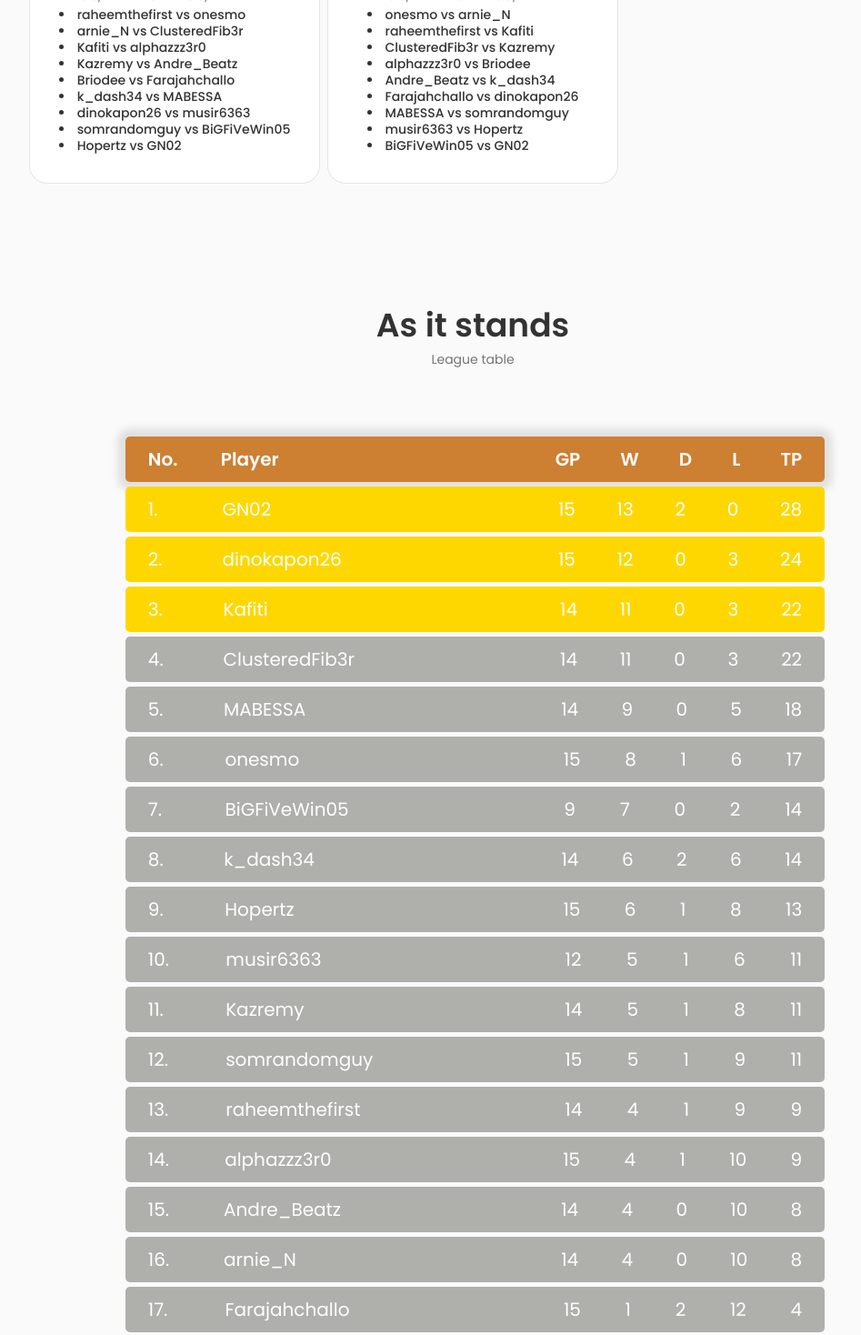
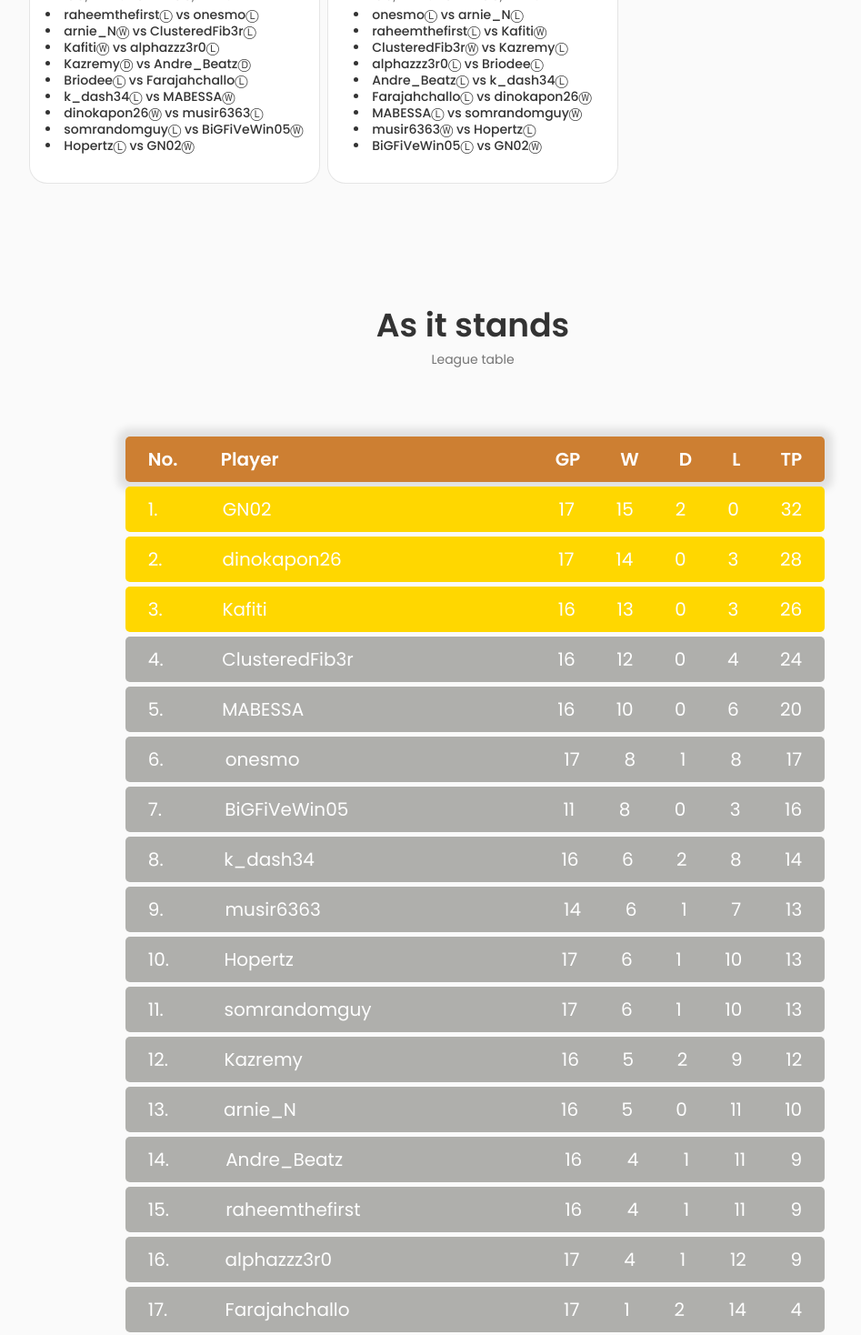
Before and after one commit to swahili-chess/swahilichess, a React (Create React App) app: page / in a window 1280 px wide. Shown: the part 3180-4648 px from the top of the page at 91% size, without its empty margins (120-1067 px from the left). Built offline with nearby package versions, Linux system fonts and the light colour scheme; no server answers.

Commit message:
Update meta tag content

```diff
--- a/src/components/league/Table.jsx
+++ b/src/components/league/Table.jsx
@@ -20,180 +20,180 @@ const Table = () => {
                             <li class="table-row1">
                                 <div class="col col-1">1.</div>
                                 <div class="col col-2">GN02</div>
-                                <div class="col col-3">15</div>
-                                <div class="col col-4">13</div>
+                                <div class="col col-3">17</div>
+                                <div class="col col-4">15</div>
                                 <div class="col col-5">2</div>
                                 <div class="col col-6">0</div>
-                                <div class="col col-7">28</div>
+                                <div class="col col-7">32</div>
                             </li>
 
                             <li class="table-row1">
                                 <div class="col col-1">2.</div>
                                 <div class="col col-2">dinokapon26</div>
-                                <div class="col col-3">15</div>
-                                <div class="col col-4">12</div>
+                                <div class="col col-3">17</div>
+                                <div class="col col-4">14</div>
                                 <div class="col col-5">0</div>
                                 <div class="col col-6">3</div>
-                                <div class="col col-7">24</div>
+                                <div class="col col-7">28</div>
                             </li>
 
                             <li class="table-row1">
                                 <div class="col col-1">3.</div>
                                 <div class="col col-2">Kafiti</div>
-                                <div class="col col-3">14</div>
-                                <div class="col col-4">11</div>
+                                <div class="col col-3">16</div>
+                                <div class="col col-4">13</div>
                                 <div class="col col-5">0</div>
                                 <div class="col col-6">3</div>
-                                <div class="col col-7">22</div>
+                                <div class="col col-7">26</div>
                             </li>
 
                             <li class="table-row">
                                 <div class="col col-1">4.</div>
                                 <div class="col col-2">ClusteredFib3r</div>
-                                <div class="col col-3">14</div>
-                                <div class="col col-4">11</div>
+                                <div class="col col-3">16</div>
+                                <div class="col col-4">12</div>
                                 <div class="col col-5">0</div>
-                                <div class="col col-6">3</div>
-                                <div class="col col-7">22</div>
+                                <div class="col col-6">4</div>
+                                <div class="col col-7">24</div>
                             </li>
 
                             <li class="table-row">
                                 <div class="col col-1">5.</div>
                                 <div class="col col-2">MABESSA</div>
-                                <div class="col col-3">14</div>
-                                <div class="col col-4">9</div>
+                                <div class="col col-3">16</div>
+                                <div class="col col-4">10</div>
                                 <div class="col col-5">0</div>
-                                <div class="col col-6">5</div>
-                                <div class="col col-7">18</div>
+                                <div class="col col-6">6</div>
+                                <div class="col col-7">20</div>
                             </li>
 
                             <li class="table-row">
                                 <div class="col col-1">6.</div>
                                 <div class="col col-2">onesmo</div>
-                                <div class="col col-3">15</div>
+                                <div class="col col-3">17</div>
                                 <div class="col col-4">8</div>
                                 <div class="col col-5">1</div>
-                                <div class="col col-6">6</div>
+                                <div class="col col-6">8</div>
                                 <div class="col col-7">17</div>
                             </li>
 
                             <li class="table-row">
                                 <div class="col col-1">7.</div>
                                 <div class="col col-2">BiGFiVeWin05</div>
-                                <div class="col col-3">9</div>
-                                <div class="col col-4">7</div>
+                                <div class="col col-3">11</div>
+                                <div class="col col-4">8</div>
                                 <div class="col col-5">0</div>
-                                <div class="col col-6">2</div>
-                                <div class="col col-7">14</div>
+                                <div class="col col-6">3</div>
+                                <div class="col col-7">16</div>
                             </li>
 
                             <li class="table-row">
                                 <div class="col col-1">8.</div>
                                 <div class="col col-2">k_dash34</div>
-                                <div class="col col-3">14</div>
+                                <div class="col col-3">16</div>
                                 <div class="col col-4">6</div>
                                 <div class="col col-5">2</div>
-                                <div class="col col-6">6</div>
+                                <div class="col col-6">8</div>
                                 <div class="col col-7">14</div>
                             </li>
 
                             <li class="table-row">
                                 <div class="col col-1">9.</div>
-                                <div class="col col-2">Hopertz</div>
-                                <div class="col col-3">15</div>
+                                <div class="col col-2">musir6363</div>
+                                <div class="col col-3">14</div>
                                 <div class="col col-4">6</div>
                                 <div class="col col-5">1</div>
-                                <div class="col col-6">8</div>
+                                <div class="col col-6">7</div>
                                 <div class="col col-7">13</div>
                             </li>
 
                             <li class="table-row">
                                 <div class="col col-1">10.</div>
-                                <div class="col col-2">musir6363</div>
-                                <div class="col col-3">12</div>
-                                <div class="col col-4">5</div>
+                                <div class="col col-2">Hopertz</div>
+                                <div class="col col-3">17</div>
+                                <div class="col col-4">6</div>
                                 <div class="col col-5">1</div>
-                                <div class="col col-6">6</div>
-                                <div class="col col-7">11</div>
+                                <div class="col col-6">10</div>
+                                <div class="col col-7">13</div>
                             </li>
 
                             <li class="table-row">
                                 <div class="col col-1">11.</div>
-                                <div class="col col-2">Kazremy</div>
-                                <div class="col col-3">14</div>
-                                <div class="col col-4">5</div>
+                                <div class="col col-2">somrandomguy</div>
+                                <div class="col col-3">17</div>
+                                <div class="col col-4">6</div>
                                 <div class="col col-5">1</div>
-                                <div class="col col-6">8</div>
-                                <div class="col col-7">11</div>
+                                <div class="col col-6">10</div>
+                                <div class="col col-7">13</div>
                             </li>
 
                             <li class="table-row">
                                 <div class="col col-1">12.</div>
-                                <div class="col col-2">somrandomguy</div>
-                                <div class="col col-3">15</div>
+                                <div class="col col-2">Kazremy</div>
+                                <div class="col col-3">16</div>
                                 <div class="col col-4">5</div>
-                                <div class="col col-5">1</div>
+                                <div class="col col-5">2</div>
                                 <div class="col col-6">9</div>
-                                <div class="col col-7">11</div>
+                                <div class="col col-7">12</div>
                             </li>
 
                             <li class="table-row">
                                 <div class="col col-1">13.</div>
-                                <div class="col col-2">raheemthefirst</div>
-                                <div class="col col-3">14</div>
-                                <div class="col col-4">4</div>
-                                <div class="col col-5">1</div>
-                                <div class="col col-6">9</div>
-                                <div class="col col-7">9</div>
+                                <div class="col col-2">arnie_N</div>
+                                <div class="col col-3">16</div>
+                                <div class="col col-4">5</div>
+                                <div class="col col-5">0</div>
+                                <div class="col col-6">11</div>
+                                <div class="col col-7">10</div>
                             </li>
 
                             <li class="table-row">
                                 <div class="col col-1">14.</div>
-                                <div class="col col-2">alphazzz3r0</div>
-                                <div class="col col-3">15</div>
+                                <div class="col col-2">Andre_Beatz</div>
+                                <div class="col col-3">16</div>
                                 <div class="col col-4">4</div>
                                 <div class="col col-5">1</div>
-                                <div class="col col-6">10</div>
+                                <div class="col col-6">11</div>
                                 <div class="col col-7">9</div>
                             </li>
 
                             <li class="table-row">
                                 <div class="col col-1">15.</div>
-                                <div class="col col-2">Andre_Beatz</div>
-                                <div class="col col-3">14</div>
+                                <div class="col col-2">raheemthefirst</div>
+                                <div class="col col-3">16</div>
                                 <div class="col col-4">4</div>
-                                <div class="col col-5">0</div>
-                                <div class="col col-6">10</div>
-                                <div class="col col-7">8</div>
+                                <div class="col col-5">1</div>
+                                <div class="col col-6">11</div>
+                                <div class="col col-7">9</div>
                             </li>
 
                             <li class="table-row">
                                 <div class="col col-1">16.</div>
-                                <div class="col col-2">arnie_N</div>
-                                <div class="col col-3">14</div>
+                                <div class="col col-2">alphazzz3r0</div>
+                                <div class="col col-3">17</div>
                                 <div class="col col-4">4</div>
-                                <div class="col col-5">0</div>
-                                <div class="col col-6">10</div>
-                                <div class="col col-7">8</div>
+                                <div class="col col-5">1</div>
+                                <div class="col col-6">12</div>
+                                <div class="col col-7">9</div>
                             </li>
 
                             <li class="table-row">
                                 <div class="col col-1">17.</div>
                                 <div class="col col-2">Farajahchallo</div>
-                                <div class="col col-3">15</div>
+                                <div class="col col-3">17</div>
                                 <div class="col col-4">1</div>
                                 <div class="col col-5">2</div>
-                                <div class="col col-6">12</div>
+                                <div class="col col-6">14</div>
                                 <div class="col col-7">4</div>
                             </li>
 
                             <li class="table-row">
                                 <div class="col col-1">18.</div>
                                 <div class="col col-2">Briodee</div>
-                                <div class="col col-3">14</div>
+                                <div class="col col-3">16</div>
                                 <div class="col col-4">0</div>
                                 <div class="col col-5">1</div>
-                                <div class="col col-6">13</div>
+                                <div class="col col-6">15</div>
                                 <div class="col col-7">1</div>
                             </li>
                         </ul>
--- a/src/components/match/Match.jsx
+++ b/src/components/match/Match.jsx
@@ -392,15 +392,15 @@ const Match = () => {
                                 <div>
                                     11 Feb, 2023 to 12 Feb, 2023
                                     <h3 className="match__name ⓌⒹⓁ">
-                                        <li>raheemthefirst vs onesmo</li>
-                                        <li>arnie_N vs ClusteredFib3r</li>
-                                        <li>Kafiti vs alphazzz3r0</li>
-                                        <li>Kazremy vs Andre_Beatz</li>
-                                        <li>Briodee vs Farajahchallo</li>
-                                        <li>k_dash34 vs MABESSA</li>
-                                        <li>dinokapon26 vs musir6363</li>
-                                        <li>somrandomguy vs BiGFiVeWin05</li>
-                                        <li>Hopertz vs GN02</li>
+                                        <li>raheemthefirstⓁ vs onesmoⓁ</li>
+                                        <li>arnie_NⓌ vs ClusteredFib3rⓁ</li>
+                                        <li>KafitiⓌ vs alphazzz3r0Ⓛ</li>
+                                        <li>KazremyⒹ vs Andre_BeatzⒹ</li>
+                                        <li>BriodeeⓁ vs FarajahchalloⓁ</li>
+                                        <li>k_dash34Ⓛ vs MABESSAⓌ</li>
+                                        <li>dinokapon26Ⓦ vs musir6363Ⓛ</li>
+                                        <li>somrandomguyⓁ vs BiGFiVeWin05Ⓦ</li>
+                                        <li>HopertzⓁ vs GN02Ⓦ</li>
                                     </h3>
                                 </div>
                             </div>
@@ -417,23 +417,21 @@ const Match = () => {
                                 <div>
                                     11 Feb, 2023 to 12 Feb, 2023
                                     <h3 className="match__name ⓌⒹⓁ">
-                                        <li>onesmo vs arnie_N</li>
-                                        <li>raheemthefirst vs Kafiti</li>
-                                        <li>ClusteredFib3r vs Kazremy</li>
-                                        <li>alphazzz3r0 vs Briodee</li>
-                                        <li>Andre_Beatz vs k_dash34</li>
-                                        <li>Farajahchallo vs dinokapon26</li>
-                                        <li>MABESSA vs somrandomguy</li>
-                                        <li>musir6363 vs Hopertz</li>
-                                        <li>BiGFiVeWin05 vs GN02</li>
+                                        <li>onesmoⓁ vs arnie_NⓁ</li>
+                                        <li>raheemthefirstⓁ vs KafitiⓌ</li>
+                                        <li>ClusteredFib3rⓌ vs KazremyⓁ</li>
+                                        <li>alphazzz3r0Ⓛ vs BriodeeⓁ</li>
+                                        <li>Andre_BeatzⓁ vs k_dash34Ⓛ</li>
+                                        <li>FarajahchalloⓁ vs dinokapon26Ⓦ</li>
+                                        <li>MABESSAⓁ vs somrandomguyⓌ</li>
+                                        <li>musir6363Ⓦ vs HopertzⓁ</li>
+                                        <li>BiGFiVeWin05Ⓛ vs GN02Ⓦ</li>
                                     </h3>
                                 </div>
                             </div>
                         </div>
                     </div>
                 </div>
-
-
             </div>
         </section>
     );
```
